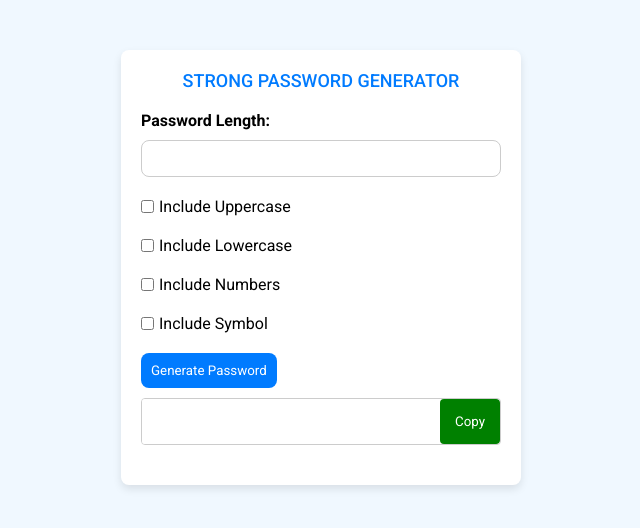
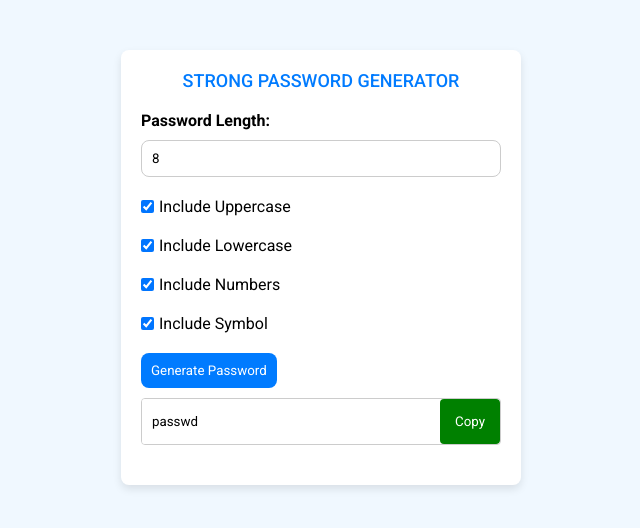
Before and after one commit to yuvarajpm1853/React-Password-Generator, a React (Vite) app: page / in a window 1280 px wide. Shown: the top 528 px of the page, without its empty margins (319-959 px from the left). Built offline with nearby package versions, Linux system fonts and the light colour scheme.

Commit message:
Added useStates

```diff
--- a/src/PassswordGenerator.jsx
+++ b/src/PassswordGenerator.jsx
@@ -1,33 +1,39 @@
-import {React} from 'react';
+import {React, useState} from 'react';
 
 const PasswordGenerator = () => {
+    const [length, setLength] = useState(8);
+    const [upper, setUpper] = useState(true);
+    const [lower, setLower] = useState(true);
+    const [number, setNumber] = useState(true);
+    const [symbol, setSymbol] = useState(true);
+    const [password, setPassword] = useState("passwd");
 
-    return (
+        return (
         <div className="password-generator">
             <h2>Strong Password Generator </h2>
             <div className="input-group">
                 <label htmlFor="num">Password Length:</label>
-                <input type="number" id="num"/>
+                <input type="number" id="num" value={length} onChange={e=> setLength(parseInt(e.target.value))}/>
             </div>
             <div className="checkbox-group">
-                <input type="checkbox" id="upper"/>
-                <label htmlFor="upper">Include Uppercase</label>
+                <input type="checkbox" id="upper" checked={upper} onChange={e=>setUpper(e.target.checked)}/>
+                <label htmlFor="upper">Include Uppercase </label>
             </div>
             <div className="checkbox-group">
-                <input type="checkbox" id="lower"/>
+                <input type="checkbox" id="lower" checked={lower} onChange={e=>setLower(e.target.checked)}/>
                 <label htmlFor="lower">Include Lowercase</label>
             </div>
             <div className="checkbox-group">
-                <input type="checkbox" id="numbers"/>
+                <input type="checkbox" id="numbers"  checked={number} onChange={e=>setNumber(e.target.checked)}/>
                 <label htmlFor="numbers">Include Numbers</label>
             </div>
             <div className="checkbox-group">
-                <input type="checkbox" id="symbol"/>
+                <input type="checkbox" id="symbol" checked={symbol} onChange={e=>setSymbol(e.target.checked)}/>
                 <label htmlFor="symbol">Include Symbol</label>
             </div>
             <button className="generate-btn">Generate Password</button>
             <div className="generate-password">
-                <input type="text" readOnly/>
+                <input type="text" readOnly value={password} />
                 <button className="copy-btn">Copy</button>
             </div>
         </div>
```
